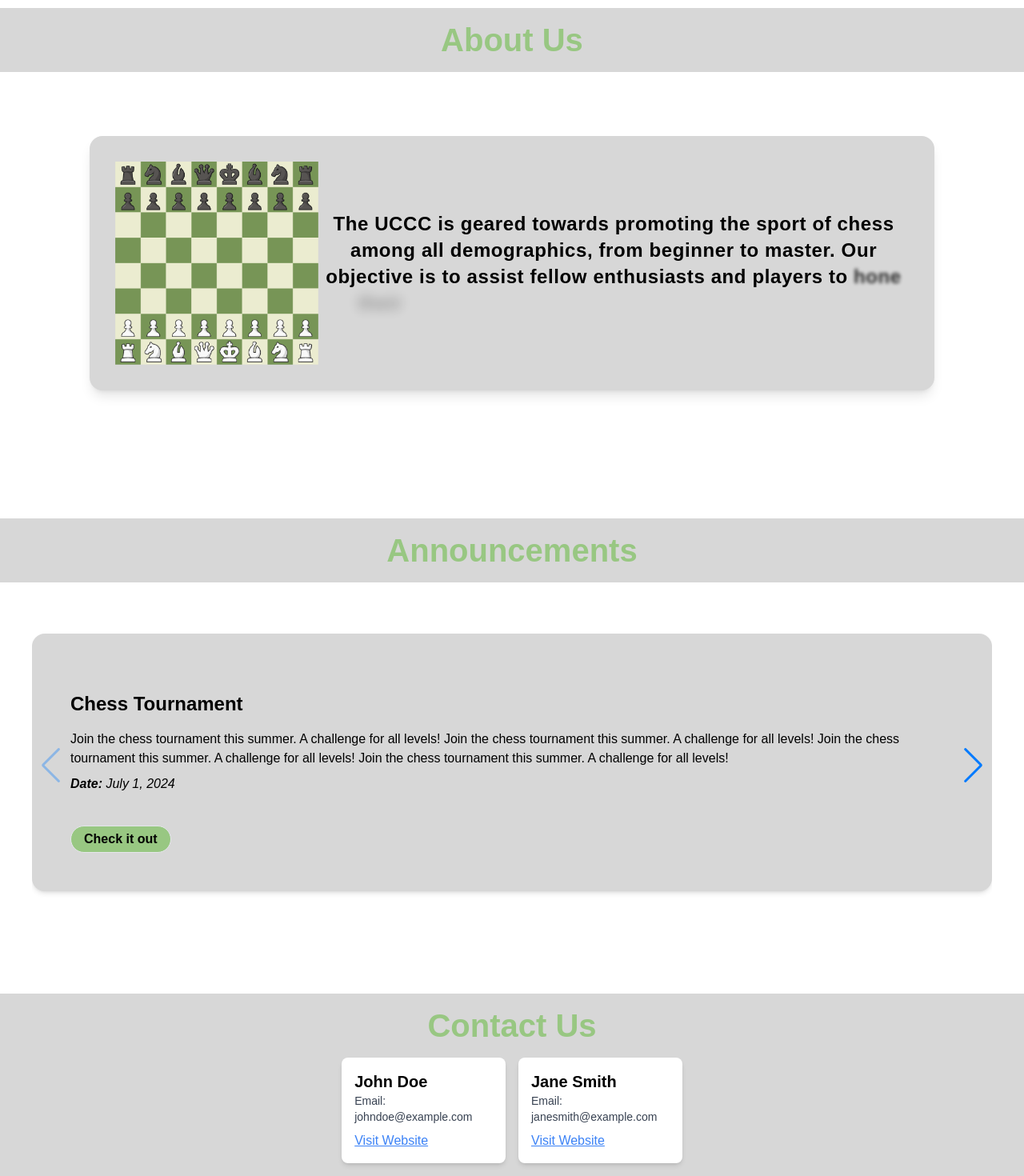
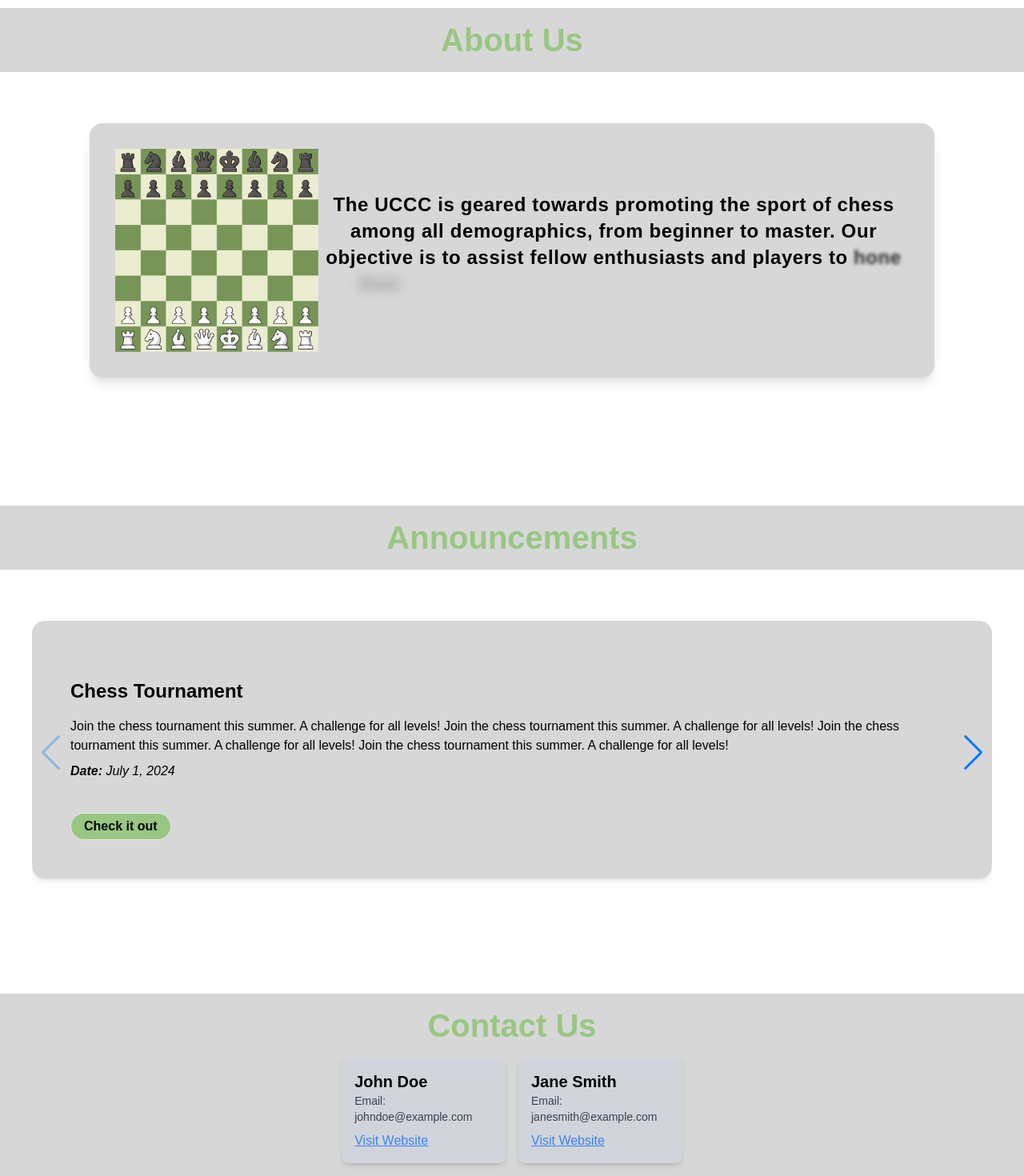
Before and after one commit to sweauhso/chess-club-website, a Next.js app in the folder chess-club-frontend/: page / in a window 1280 px wide. Shown: the part 154-1624 px from the top of the page at 80% size. Built offline with nearby package versions, Linux system fonts and the light colour scheme.

Commit message:
Added some minor edits to spacing in About us

```diff
--- a/chess-club-frontend/components/AboutUs.tsx
+++ b/chess-club-frontend/components/AboutUs.tsx
@@ -6,10 +6,10 @@ import ChessBoard from "@/public/ChessBoard.png"
 const AboutUs = () => {
   return (
     <div className='section mt-6 mb-14'>
-        <div className='banner bg-grey text-green font-bold m-10'>
+        <div className='banner bg-grey text-green font-bold m-10 mb-16'>
             About Us
         </div>
-        <div className="md:px-28 p-10 ml:p-0 ml:w-[40%]">
+        <div className="md:px-28 p-10 ml:p-0 ml:w-[40%] mt-0 pt-0">
       <div className="flex flex-row h-full items-center shadow-lg bg-grey rounded-2xl p-8 text-black">
         <div className="flex w-full">
           <div className="ms:size-full ms:mr-4 flex justify-center max-size-[250px]">
@@ -21,7 +21,7 @@ const AboutUs = () => {
             />
           </div>
         </div>
-        <div className="mt-4 text-center leading-[1.8] font-light">
+        <div className="text-center leading-[1.8] font-light">
           <TextGenerateEffect
             words="The UCCC is geared towards promoting the sport of chess among all demographics, from beginner to master. Our objective is to assist fellow enthusiasts and players to hone their chess skills and continue to reach new peaks of excellence."
             className="text-lg text-black"
--- a/chess-club-frontend/components/ContactUs.tsx
+++ b/chess-club-frontend/components/ContactUs.tsx
@@ -20,7 +20,7 @@ const ContactUs = () => {
 
   return (
     <div className='section mt-6'>
-      <div className='banner bg-grey text-green font-bold'>
+      <div className='banner mt-4 bg-grey text-green font-bold'>
             Contact Us
         </div>
         <div className='w-full flex items-center justify-center bg-grey'>
@@ -28,7 +28,7 @@ const ContactUs = () => {
             {contacts.map((contact) => (
               <div
                 key={contact.id}
-                className="w-[20%] bg-white shadow-md rounded-lg p-4 mb-4 flex flex-col items-start"
+                className="w-[20%] bg-gray-300 shadow-md rounded-lg p-4 mb-4 flex flex-col items-start"
               >
                 <h2 className="text-xl font-semibold">{contact.name}</h2>
                 <p className="text-sm text-gray-700">Email: {contact.email}</p>
```
